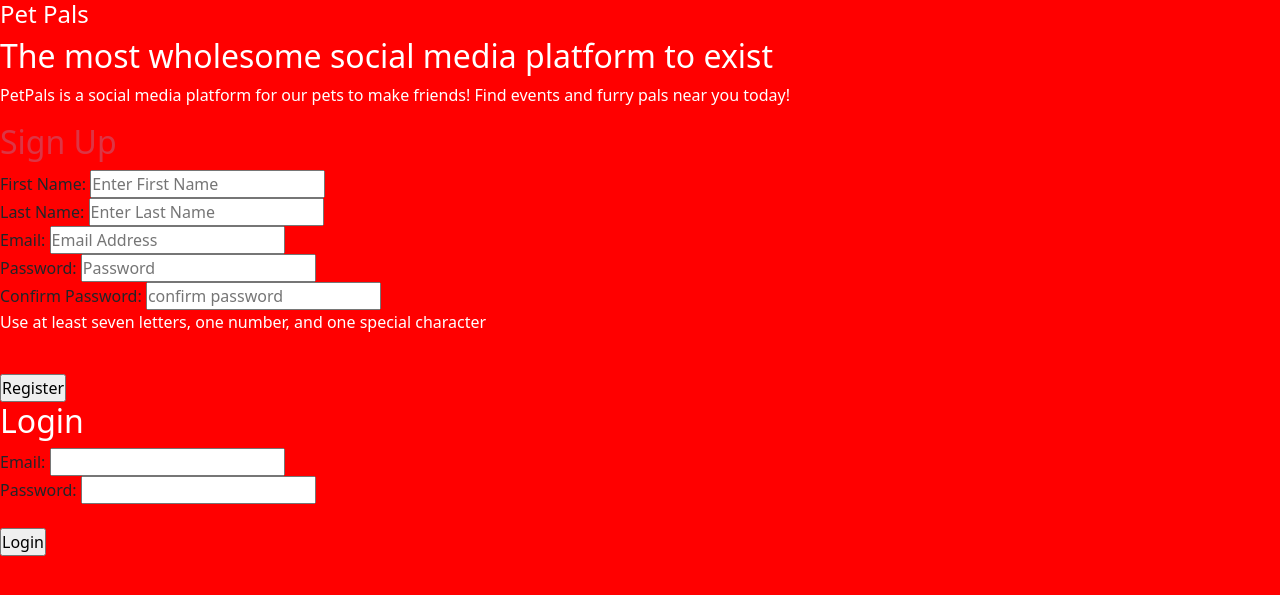
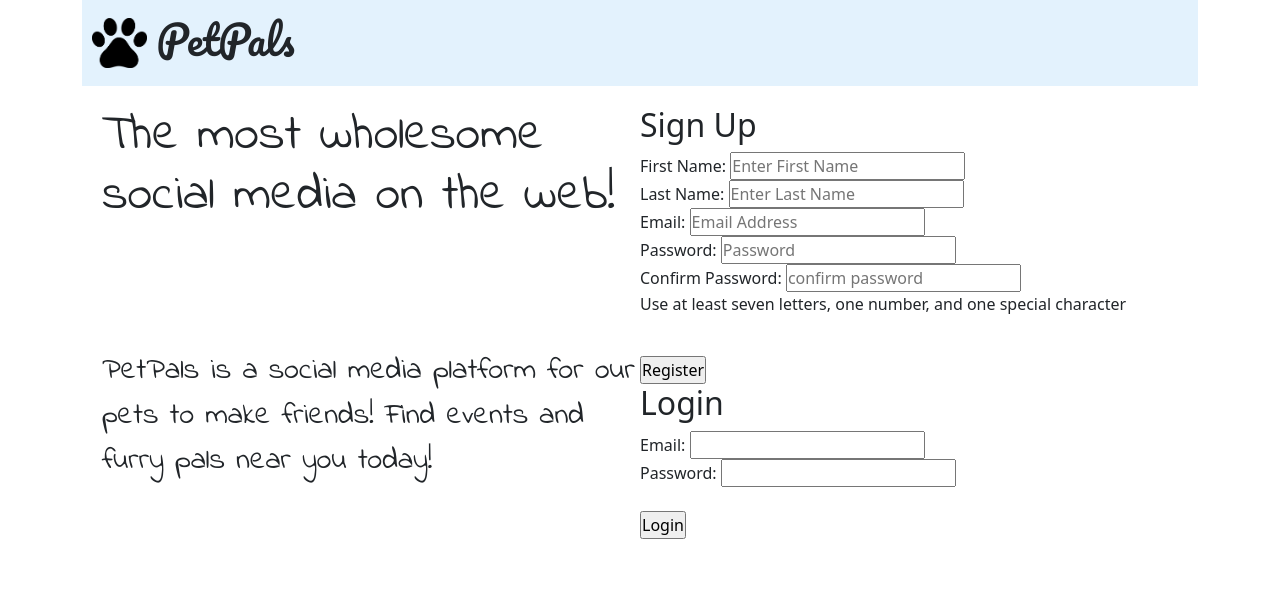
Before and after one commit to Steven-DeTeso/PetPals, a Flask app: page / in a window 1280 px wide. Shown: the top 595 px of the page. Run offline with Flask 2, Linux system fonts and the light colour scheme.

Commit message:
login/reg styling

```diff
--- a/flask_app/config/mysqlconnection.py
+++ b/flask_app/config/mysqlconnection.py
@@ -1,4 +1,4 @@
-import pymysql.cursors # type: ignore
+import pymysql.cursors
 # this class will give us an instance of a connection to our database
 
 # THIS FILE NEEDS TO BE IN HERE LIKE THIS TO CONNECT TO MY LOCAL DATABASE
@@ -7,7 +7,7 @@ class MySQLConnection:
     def __init__(self, db):
         connection = pymysql.connect(host = 'localhost',  # type: ignore
                                     user = 'root',
-                                    password = 'root',
+                                    password = 'kvothe11!',
                                     db = db,
                                     charset = 'utf8mb4',
                                     cursorclass = pymysql.cursors.DictCursor,
--- a/flask_app/static/style.css
+++ b/flask_app/static/style.css
@@ -5,24 +5,51 @@
   padding: 0px;
 }
 
-h1 {
-  color: white;
-  font-size:x-large;
+nav{
+  background-color: #e3f2fd;
 }
 
-h2 {
-  color:white;
-  flex-direction: column;
+.pawprint{
+  height: 50px;
+  margin: 10px;
 }
 
-p {
-  color:white;
+@font-face {
+  font-family: Pacifico;
+  src: url(../static/Pacifico-Regular.ttf);
 }
 
-.form-group {
-  margin: auto;
+@font-face {
+  font-family: IndieFlower;
+  src: url(../static/IndieFlower-Regular.ttf);
 }
 
-.p2  {
-  color:white;
+.logo{
+  font-family: Pacifico;
 }
+
+.indiefont{
+  font-family: IndieFlower;
+}
+
+.tagline{
+  font-size: 50px;
+}
+
+.tag2 {
+  padding-top: 115px;
+  font-size: 30px;
+}
+
+.flex-container{
+  display: flex;
+  margin: 20px;
+}
+
+.flex-child{
+  flex: 1;
+}
+
+.login-left{
+  margin-top: ;
+}
--- a/flask_app/templates/Login_Page.html
+++ b/flask_app/templates/Login_Page.html
@@ -8,18 +8,19 @@
     <link rel="stylesheet" href="{{ url_for('static', filename='style.css') }}">
     <title>Register & Login</title>
 </head>
-<body>
-    <body style="background-color:red;">
-<div>
-    <h1 class="hi">Pet Pals</h1>
+<body class="container">
+    <nav class="navbar navbar-expand-xl navbar-light">
+        <img class="pawprint" src="static/pngwing.com.png" alt="">
+        <h1 class="logo">PetPals</h1>
+    </nav>
+    <div class="flex-container">
+        <div class="flex-child">
+            <h2 class="indiefont tagline">The most wholesome social media on the web!</h2>
+            <p class="login-left indiefont tag2">PetPals is a social media platform for our pets to make friends! Find events and furry pals near you today!</p>
         </div>
-<div>
-    <h2 class="h2">The most wholesome social media platform to exist</h2>
-    <p class="p">PetPals is a social media platform for our pets to make friends! Find events and furry pals near you today!</p>
-</div>
-    <div>
+        <div class="flex-child">
             <form action="register_user" method="post">
-            <h2 class="text-danger">Sign Up</h2>
+                <h2>Sign Up</h2>
                 {% with messages = get_flashed_messages(category_filter=['register']) %}
                     {% if messages %}
                     <div class="alert alert-danger" role="alert">
@@ -87,10 +88,8 @@
                     <br>
                     <input type="submit" value="Login" class="">
                 </div>
-
             </form>
+        </div>
     </div>
 </body>
 </html>
-</body>
-</html>
```
Also changed, not shown: flask_app/static/IndieFlower-Regular.ttf (added), flask_app/static/Pacifico-Regular.ttf (added), flask_app/static/pngwing.com.png (added). Lines whose indentation alone changed are shown as unchanged.
